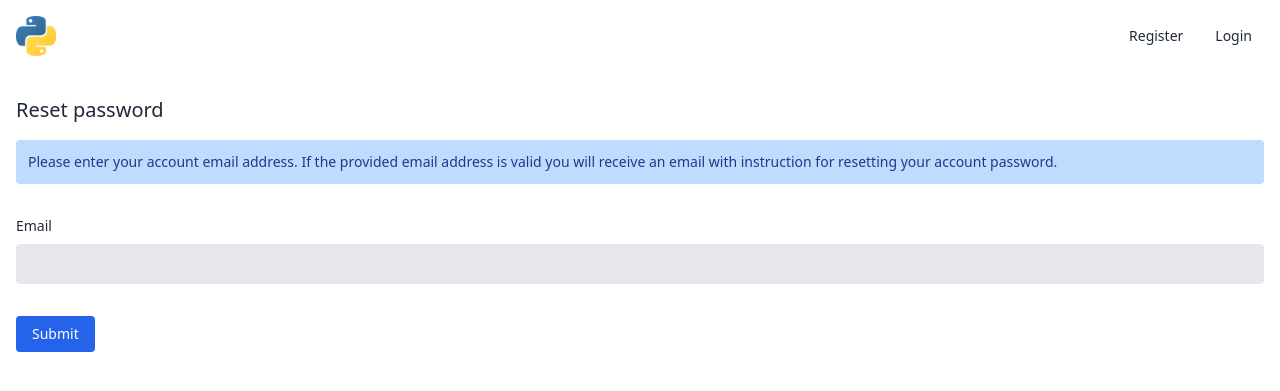
After one commit to moeenn/flask-sample-app, a Flask app: template app/modules/forgot_password/templates/forgot_password.html in a window 1280 px wide. The commit adds this page. Shown: the top 391 px of the page. Run offline with Flask 3, Linux system fonts and the light colour scheme; the template is opened without the code that fills it: values that come from a table or form of the project are taken from there, others are empty; style sheets or scripts are compiled from the project's sources.

Commit message:
added pages for forgot/reset password

```diff
--- a/app/__init__.py
+++ b/app/__init__.py
@@ -9,6 +9,7 @@ from .config import Config
 from .modules.public_pages.public_pages_blueprint import public_pages_blueprint
 from .modules.user.user_blueprint import user_blueprint
 from .modules.auth.auth_blueprint import auth_blueprint
+from .modules.forgot_password.forgot_password_blueprint import forgot_password_blueprint
 from .modules.dashboard.dashboard_blueprint import dashboard_blueprint
 
 
@@ -44,4 +45,5 @@ app.register_error_handler(500, make_handler(500, "Internal server error"))
 app.register_blueprint(public_pages_blueprint)
 app.register_blueprint(user_blueprint, url_prefix="/user")
 app.register_blueprint(auth_blueprint, url_prefix="/auth")
+app.register_blueprint(forgot_password_blueprint, url_prefix="/forgot-password")
 app.register_blueprint(dashboard_blueprint, url_prefix="/dashboard")
--- /dev/null
+++ b/app/modules/forgot_password/forgot_password_forms.py
@@ -0,0 +1,20 @@
+from flask_wtf import FlaskForm
+from wtforms import PasswordField, EmailField, validators
+
+
+class ForgotPasswordForm(FlaskForm):
+    email = EmailField("email", validators=[validators.DataRequired()])
+
+
+class ResetPasswordForm(FlaskForm):
+    password = PasswordField(
+        "password",
+        validators=[
+            validators.DataRequired(),
+            validators.Length(min=8),
+            validators.EqualTo("confirm_password", "Password fields must match"),
+        ],
+    )
+    confirm_password = PasswordField(
+        "confirm_password", validators=[validators.DataRequired()]
+    )
--- /dev/null
+++ b/app/modules/forgot_password/templates/forgot_password.html
@@ -0,0 +1,26 @@
+{% extends "layouts/public_layout.html" %}
+{% block title %}Reset Password{% endblock %}
+{% from "macros/field_errors.html" import field_errors %}
+{% from "macros/message.html" import message %}
+{% block content %}
+<div class="py-6">
+  <h2 class="text-xl text-gray-800 mb-4">Reset password</h2>
+
+  {{ message("Please enter your account email address. If the provided email address is valid you will receive
+  an email with instruction for resetting your account password.") }}
+
+  <form action="{{ url_for('forgot_password.forgot_password') }}" method="post" class="flex-col space-y-8">
+    {{ form.csrf_token }}
+    <fieldset class="flex-col space-y-2">
+      <label for="email" class="block text-sm text-gray-800">Email</label>
+      <input type="email" id="email" name="email" class="bg-gray-200 px-3 py-2 rounded active:bg-gray-300 w-full"
+        required {% if form.email.data %} value="{{ form.email.data }}" {% endif %} autocomplete="email" />
+      {{ field_errors(form.email) }}
+    </fieldset>
+
+    <fieldset>
+      <input type="submit" value="Submit" class="text-sm text-white bg-blue-600 px-4 py-2 rounded" />
+    </fieldset>
+  </form>
+</div>
+{% endblock %}
--- /dev/null
+++ b/app/templates/macros/message.html
@@ -0,0 +1,5 @@
+{% macro message(text) %}
+<div class="bg-blue-200 rounded p-3">
+    <p class="text-sm text-blue-900">{{ text }}</p>
+</div>
+{% endmacro %}
```
Also changed, not shown: app/modules/auth/templates/login.html (+6 -1 lines), app/modules/forgot_password/forgot_password_blueprint.py (added, +22 -0 lines), app/modules/forgot_password/forgot_password_service.py (added, +9 -0 lines), app/modules/forgot_password/templates/reset_password.html (added, +28 -0 lines), app/static/banner.jpg.
